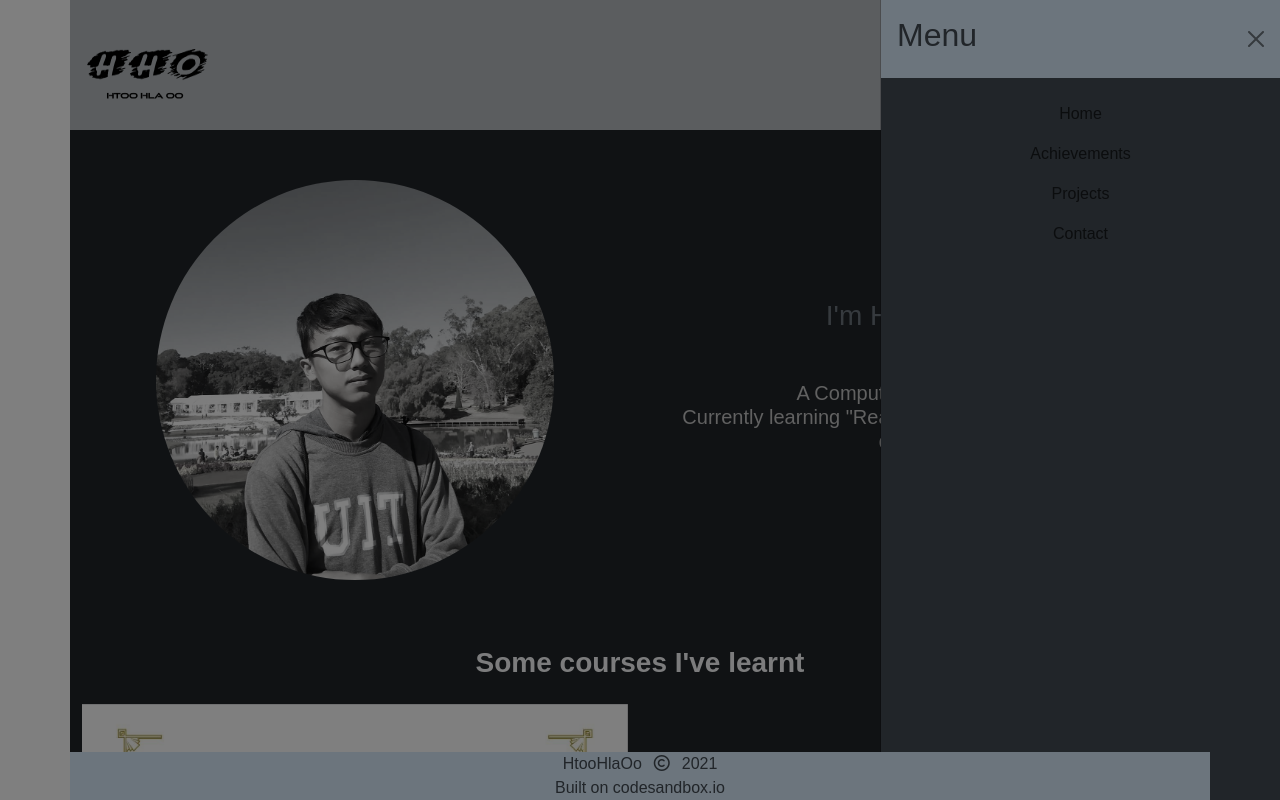
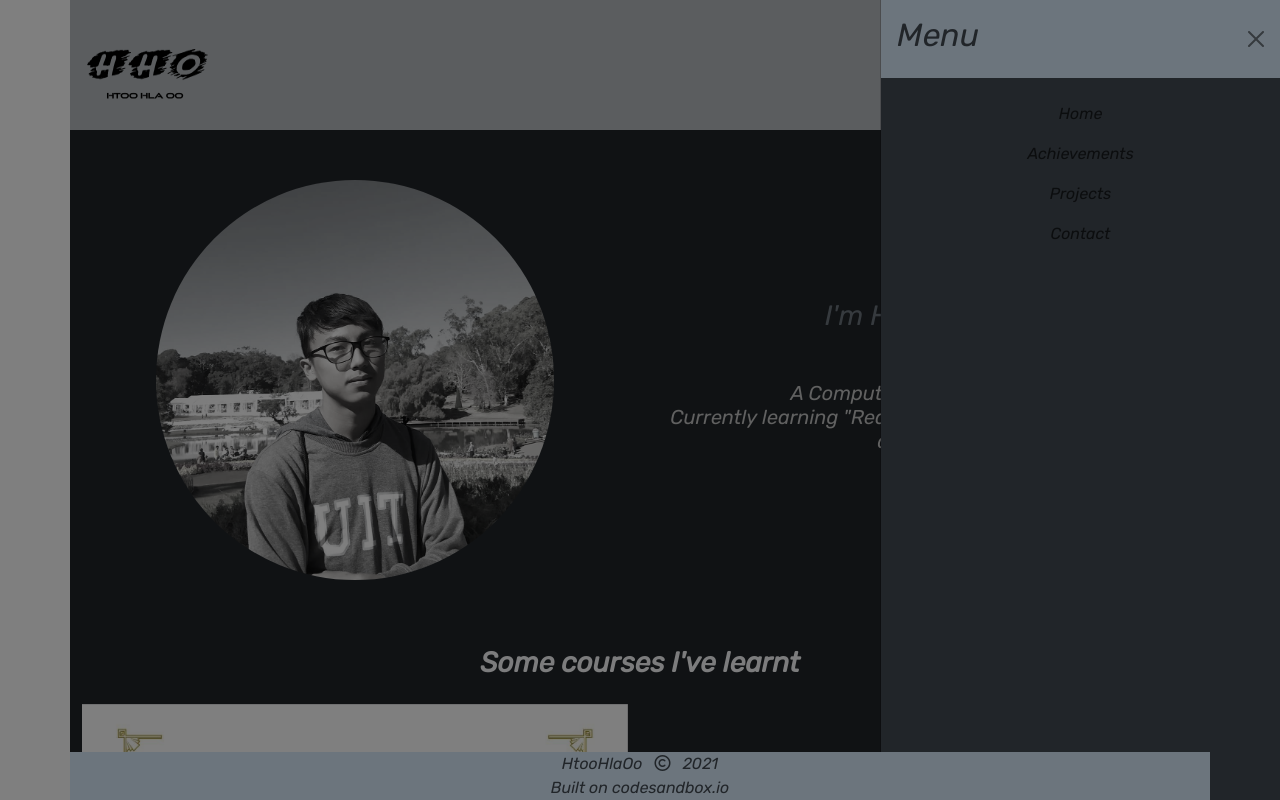
Before and after one commit to HtooHlaOo72/hho-portfolio, a React (Create React App) app: page / in a window 1280 px wide. Both pictures are taken after a click on the button 1182 px from the left and 65 px from the top of the page. Shown: the top 800 px of the page. Built offline with nearby package versions, Linux system fonts and the light colour scheme.

Commit message:
font added

```diff
--- a/public/index.html
+++ b/public/index.html
@@ -10,8 +10,11 @@
       homescreen on Android. See https://developers.google.com/web/fundamentals/engage-and-retain/web-app-manifest/
     -->
 	<link rel="manifest" href="%PUBLIC_URL%/manifest.json">
-	<link rel="shortcut icon" href="%PUBLIC_URL%/favicon.ico">
-	<!--
+  <link rel="shortcut icon" href="%PUBLIC_URL%/favicon.ico">
+  <link rel="preconnect" href="https://fonts.googleapis.com">
+  <link rel="preconnect" href="https://fonts.googleapis.com">
+  <link rel="preconnect" href="https://fonts.gstatic.com" crossorigin>
+  <link href="https://fonts.googleapis.com/css2?family=Rubik:ital@1&display=swap" rel="stylesheet"> <!--
       Notice the use of %PUBLIC_URL% in the tags above.
       It will be replaced with the URL of the `public` folder during the build.
       Only files inside the `public` folder can be referenced from the HTML.
--- a/src/components/Nav.js
+++ b/src/components/Nav.js
@@ -49,7 +49,7 @@
               </a>
             </li>
             <li className="nav-item">
-              <a className="nav-link" href="contact">
+              <a className="nav-link" href="#contact">
                 Contact
               </a>
             </li>
--- a/src/styles.css
+++ b/src/styles.css
@@ -1,5 +1,5 @@
 .App {
-  font-family: sans-serif;
+  font-family: "Rubik", sans-serif;
   text-align: center;
 }
 
```
